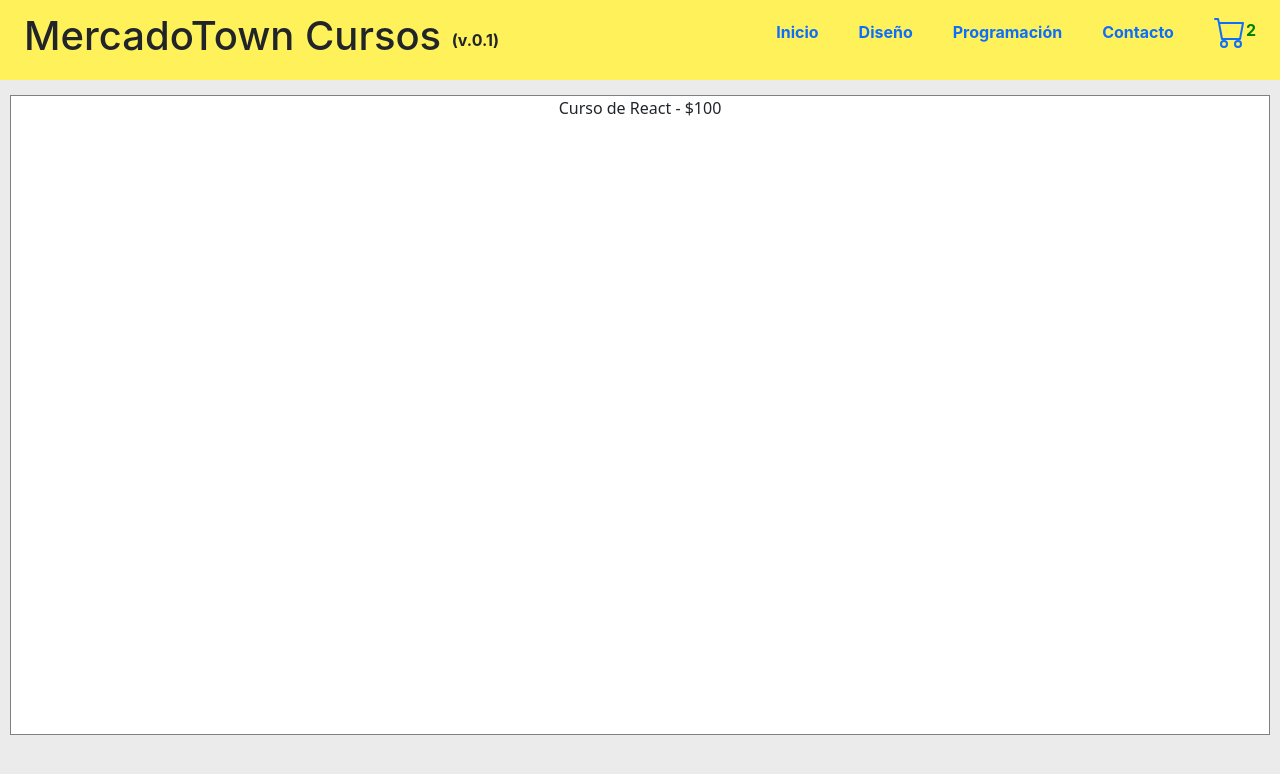
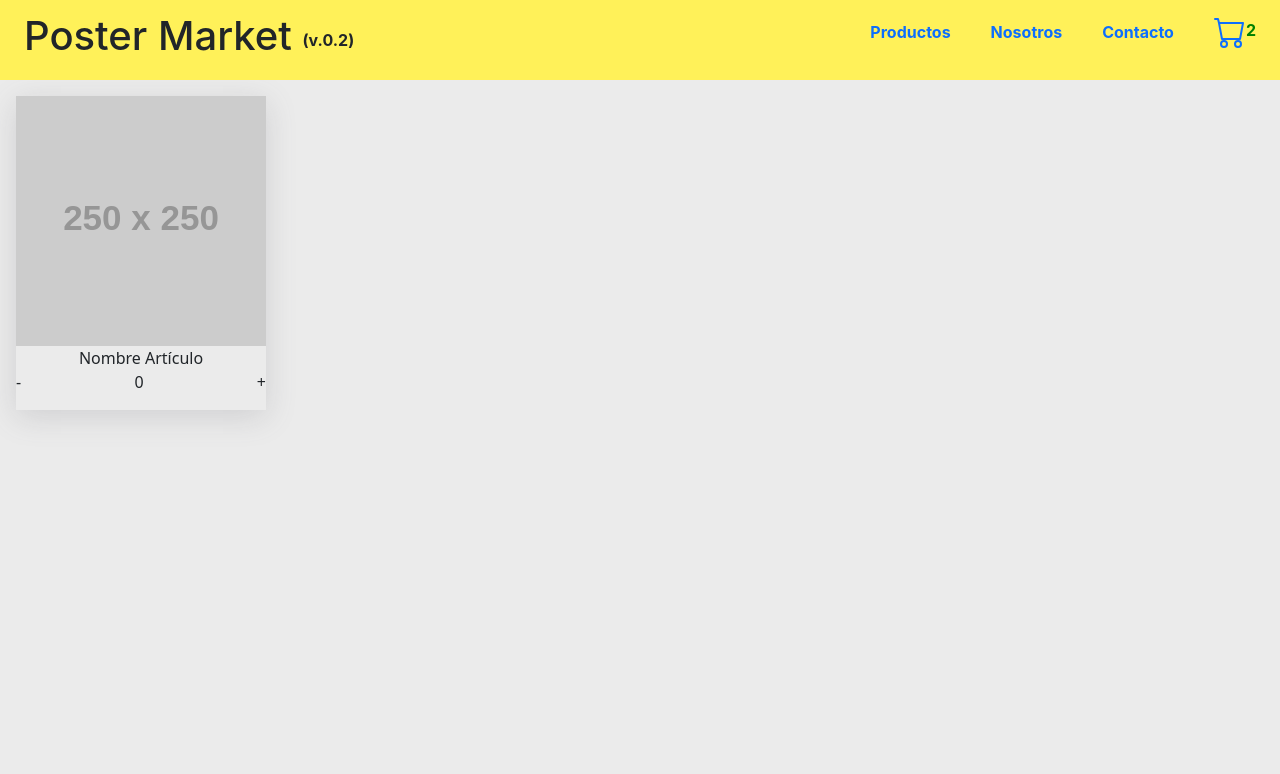
Before and after one commit to FrancoTJ/ReactApp, a React (Create React App) app: page / in a window 1280 px wide. Shown: the top 774 px of the page. Built offline with nearby package versions, Linux system fonts and the light colour scheme.

Commit message:
contador con botón

```diff
--- /dev/null
+++ b/src/components/Item/Item.css
@@ -0,0 +1,11 @@
+.itemCard {
+    max-width: 250px;
+    margin: 1em;
+    box-shadow: rgba(100, 100, 111, 0.2) 0px 7px 29px 0px;
+}
+
+.itemCounter {
+    display: flex;
+    flex-direction:row;
+    justify-content: space-between;
+}
--- /dev/null
+++ b/src/components/Item/Item.js
@@ -0,0 +1,30 @@
+import { useState } from "react";
+import "./Item.css";
+
+const Item = () => {
+  const [contador, setContador] = useState(0);
+
+  const addItem = () => {
+    //if (contador <= stock) //Pendiente control de Stock
+    setContador(contador + 1);
+  };
+  const subItem = () => {
+    if (contador > 0) setContador(contador - 1);
+  };
+
+  return (
+    <div className='itemCard'>
+      <div>
+        <img src="https://via.placeholder.com/250"></img>
+      </div>
+      <div>Nombre Artículo</div>
+      <div className='itemCounter'>
+        <span  onClick={subItem}>-</span>
+        <p>{contador}</p>
+        <span onClick={addItem}>+</span>
+      </div>
+    </div>
+  );
+};
+
+export default Item;
--- a/src/components/ItemListContainer/ItemListContainer.js
+++ b/src/components/ItemListContainer/ItemListContainer.js
@@ -1,7 +1,14 @@
+import Item from "../Item/Item";
 import "./ItemListContainer.css";
 
 const ItemListContainer = (props) => {
-  return <div className='cardItem'>{props.nombre} - {props.moneda}{props.precio}</div>
+  return (
+  <div>
+    <Item />
+
+  </div>
+
+  )
 
 };
 
--- a/src/components/NavBar/NavBar.js
+++ b/src/components/NavBar/NavBar.js
@@ -4,12 +4,11 @@ import CartWidget from "../CartWidget/CartWidget";
 const NavBar = () => {
   return (
     <nav className="navbar sticky-top">
-      <h1>MercadoTown Cursos&nbsp;</h1><span className='navbar--version'>(v.0.1)</span>
+      <h1>Poster Market&nbsp;</h1><span className='navbar--version'>(v.0.2)</span>
       <div>
         <ul className="navbar-ul">
-          <li className="nav-link">Inicio</li>
-          <li className="nav-link">Diseño</li>
-          <li className="nav-link">Programación</li>
+          <li className="nav-link">Productos</li>
+          <li className="nav-link">Nosotros</li>
           <li className="nav-link">Contacto</li>
           <li className="nav-link">
             <CartWidget />
```
Also changed, not shown: src/components/ItemCount/ItemCount.js (added).
